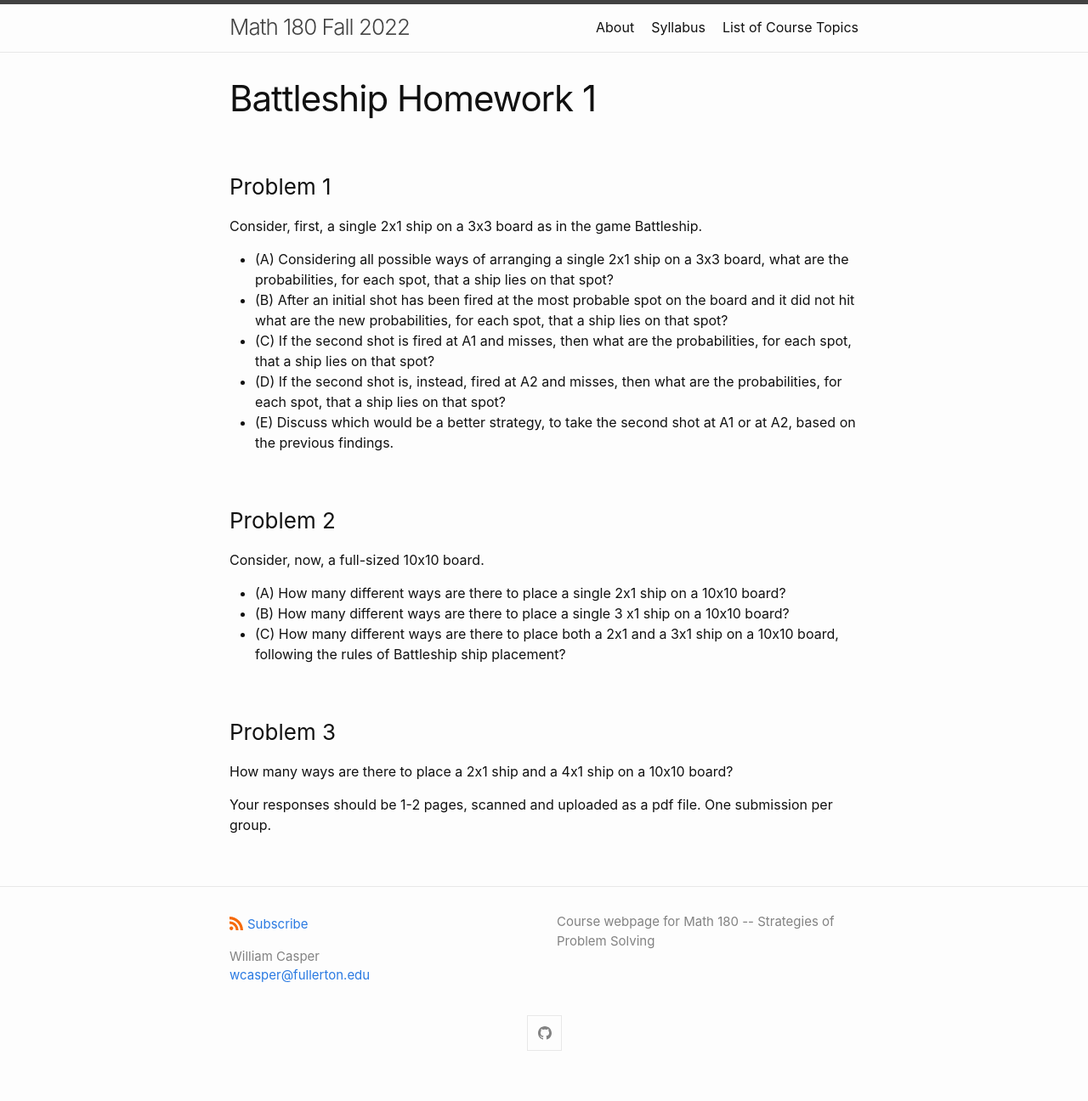
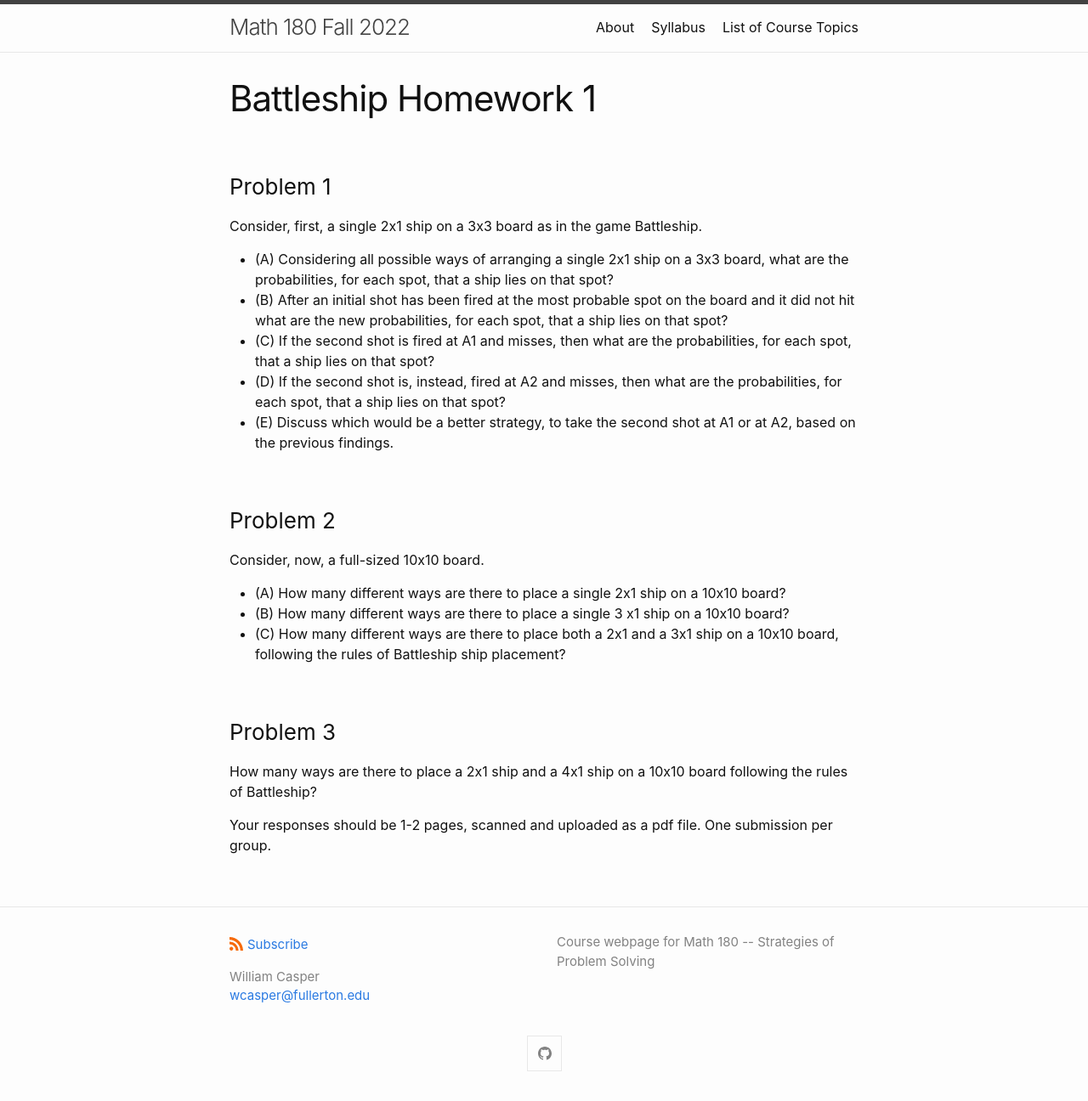
Before and after one commit to wcasper/math180fall2022, a Jekyll site: the page built from _modules/battleship/homework1.md, in a window 1280 px wide. Shown: the whole page at 85% size. Built offline with Jekyll 4.4.1, drawn with Linux system fonts in a browser that asks for light colours; before the commit the page ends 1272 px from its top, so only the background shows below that.

Commit message:
fixed omission

```diff
--- a/_modules/battleship/homework1.md
+++ b/_modules/battleship/homework1.md
@@ -21,6 +21,6 @@ Consider, now, a full-sized 10x10 board.
 * (C) How many different ways are there to place both a 2x1 and a 3x1 ship on a 10x10 board, following the rules of Battleship ship placement?
 
 ### Problem 3
-How many ways are there to place a 2x1 ship and a 4x1 ship on a 10x10 board?
+How many ways are there to place a 2x1 ship and a 4x1 ship on a 10x10 board following the rules of Battleship?
 
 Your responses should be 1-2 pages, scanned and uploaded as a pdf file.  One submission per group.
```
